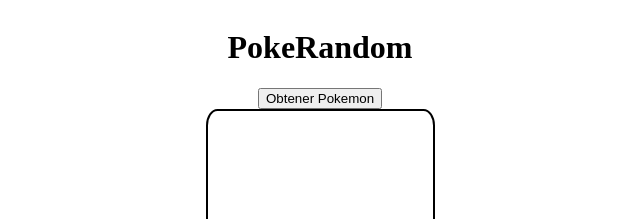
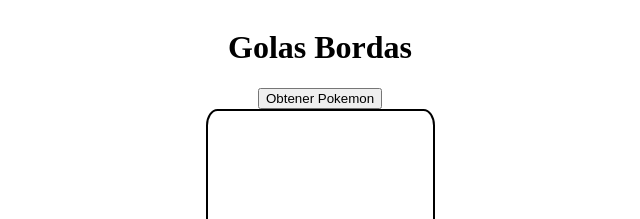
Before and after one commit to astrosinfinitos/PokeCardzz, a website built with Vite: page src/index.html in a window 1280 px wide. Shown: the top 219 px of the page, 320-960 px from the left. Built offline with nearby package versions, Linux system fonts and the light colour scheme.

Commit message:
mini cambio en el nombre

```diff
--- a/src/index.html
+++ b/src/index.html
@@ -12,7 +12,7 @@
 
 <body>
   <div class="container">
-    <h1>PokeRandom</h1>
+    <h1>Golas Bordas</h1>
     <button class="get-pokemon">Obtener Pokemon</button>
     <div class="pokemon-card">
       <img src="" alt="" class="pokemon-img">
```
